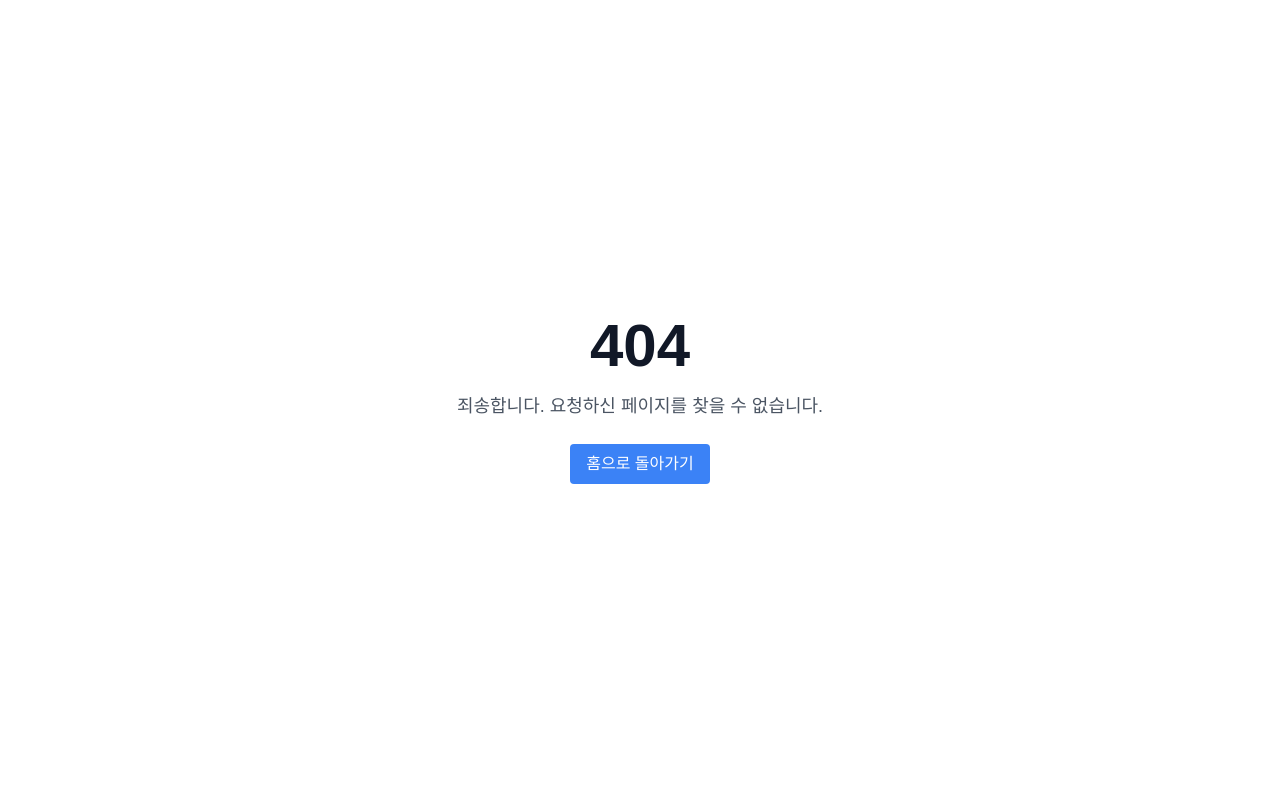
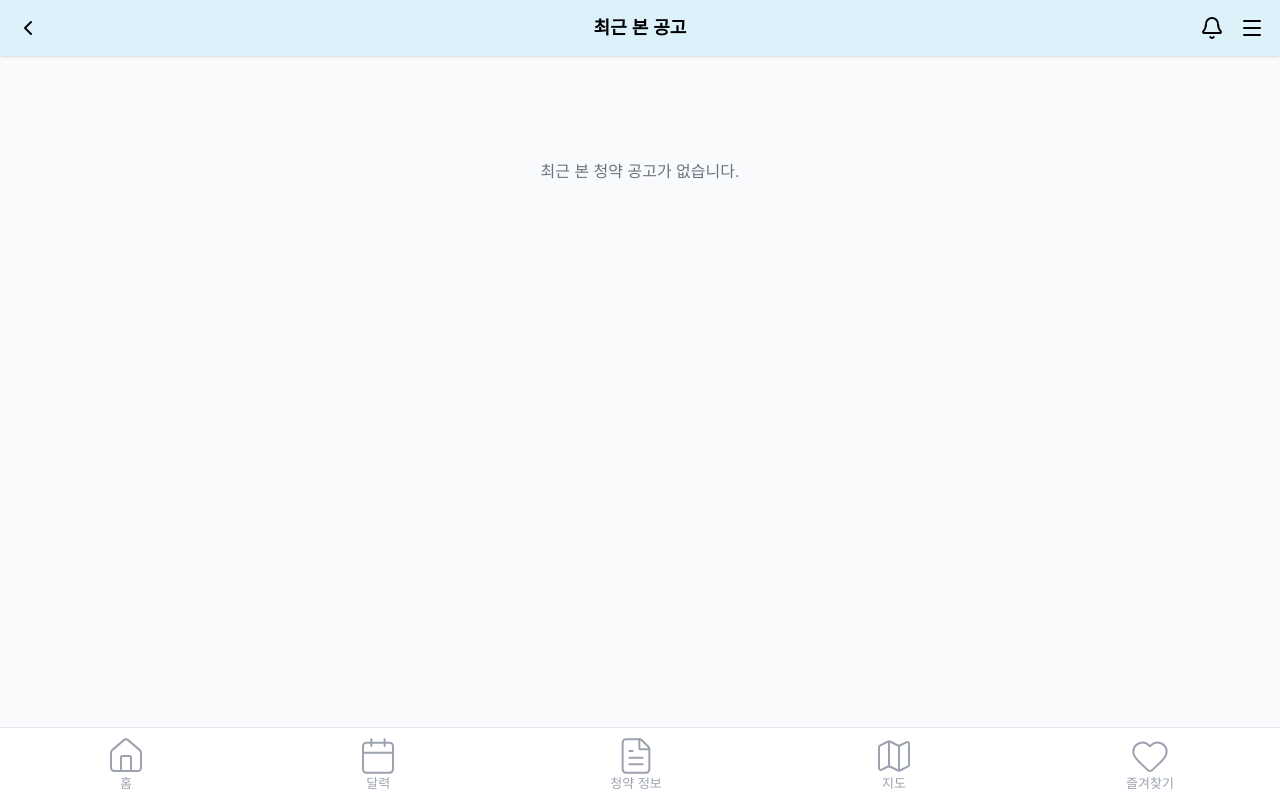
Before and after one commit to seonghoon1201/KB_FE, a Vue app: page /recent in a window 1280 px wide. Before the commit this address had no page. Built offline with nearby package versions, Linux system fonts and the light colour scheme; a web font is replaced by a local one.

Commit message:
feat: add recently viewed page #108

```diff
--- /dev/null
+++ b/src/pages/subscription/RecentlyViewedSubscription.vue
@@ -0,0 +1,22 @@
+<template>
+    <div class="flex flex-col min-h-screen bg-gray-50 pt-14">
+        <BackHeader title="최근 본 공고" />
+
+        <div class="flex-1 px-4 py-6 pb-20">
+            <div class="text-center py-20 text-gray-500">
+                최근 본 청약 공고가 없습니다.
+            </div>
+
+        </div>
+
+        <BottomNavbar />
+    </div>
+</template>
+
+<script setup>
+import { computed, onMounted } from 'vue'
+import BackHeader from '@/components/common/BackHeader.vue'
+import BottomNavbar from '@/components/common/BottomNavbar.vue'
+import SubscriptionCard from '@/components/subscription/SubscriptionCard.vue'
+
+</script>
```
Also changed, not shown: src/router/index.js (+5 -3 lines).
